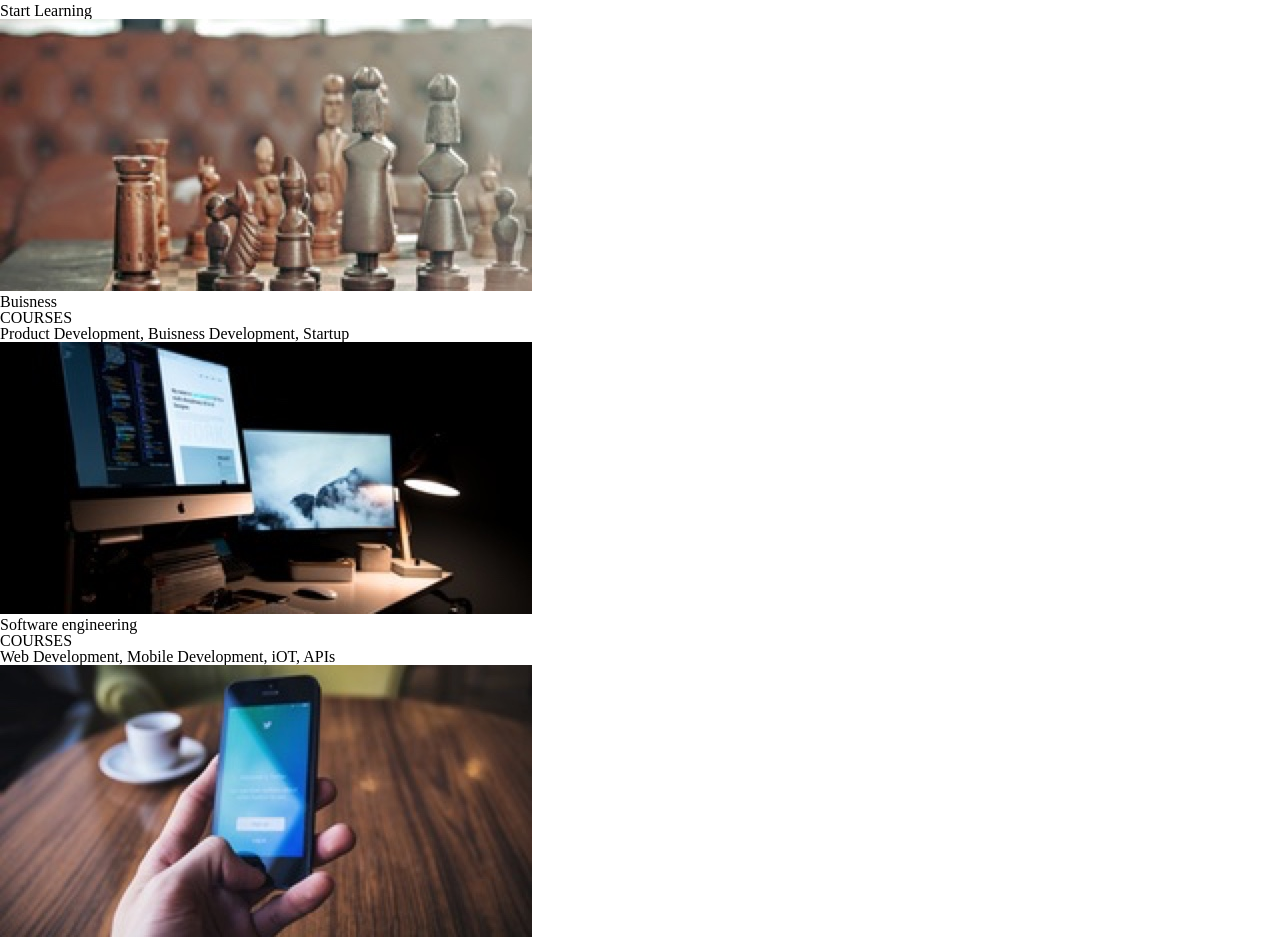
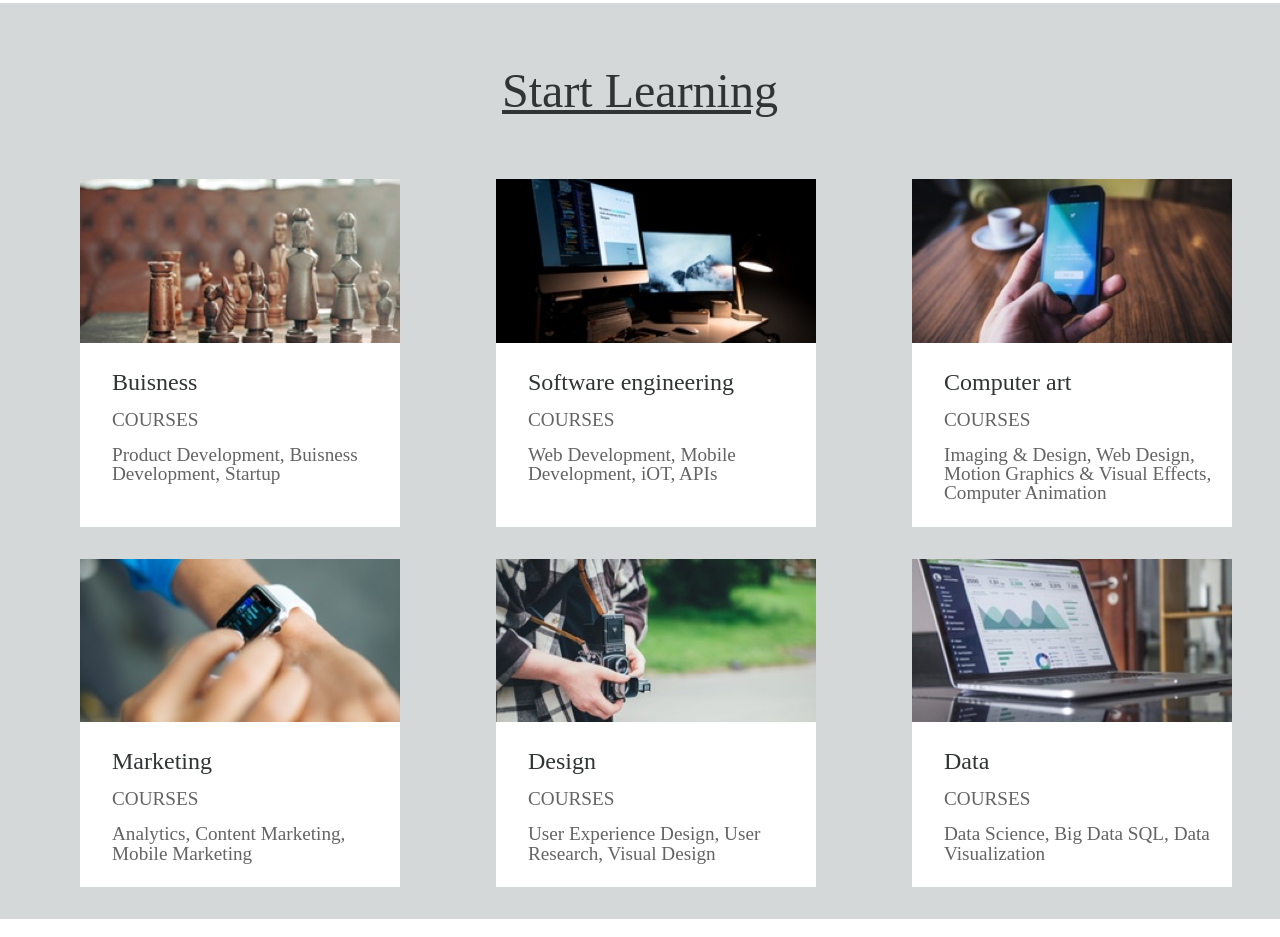
Before and after one commit to AMA7103/Colmar_Academy, a plain HTML site: page index.html in a window 1280 px wide. Shown: the part 1564-2501 px from the top of the page. Drawn offline with Linux system fonts and the light colour scheme.

Commit message:
Finish course section css and debug html.

```diff
--- a/index.html
+++ b/index.html
@@ -71,7 +71,7 @@
         </div>
       </div>
     </div>
-    <div class="courses">
+    <div class="courses background">
       <h1>Start Learning</h1>
       <div class="container">
         <div class="course">
@@ -79,21 +79,21 @@
           alt="chess pieces">
           <h2>Buisness</h2>
           <h3>COURSES</h3>
-          <h3>Product Development, Buisness Development, Startup</h3>
+          <h3 id="space">Product Development, Buisness Development, Startup</h3>
         </div>
         <div class="course">
           <img src="./resources/capstone_colmar_assets/images/course-software.jpg"
           alt="computers">
           <h2>Software engineering</h2>
           <h3>COURSES</h3>
-          <h3>Web Development, Mobile Development, iOT, APIs</h3>
+          <h3 id="space">Web Development, Mobile Development, iOT, APIs</h3>
         </div>
         <div class="course">
           <img src="./resources/capstone_colmar_assets/images/course-computer-art.jpg"
           alt="a phone">
           <h2>Computer art</h2>
           <h3>COURSES</h3>
-          <h3>Imaging & Design, Web Design, Motion Graphics & Visual Effects,
+          <h3 id="space">Imaging & Design, Web Design, Motion Graphics & Visual Effects,
               Computer Animation</h3>
         </div>
         <div class="course">
@@ -101,21 +101,21 @@
           alt="Smart watch">
           <h2>Marketing</h2>
           <h3>COURSES</h3>
-          <h3>Analytics, Content Marketing, Mobile Marketing</h3>
+          <h3 id="space">Analytics, Content Marketing, Mobile Marketing</h3>
         </div>
         <div class="course">
           <img src="./resources/capstone_colmar_assets/images/course-design.jpg"
           alt="Camera">
           <h2>Design</h2>
           <h3>COURSES</h3>
-          <h3>User Experience Design, User Research, Visual Design</h3>
+          <h3 id="space">User Experience Design, User Research, Visual Design</h3>
         </div>
         <div class="course">
           <img src="./resources/capstone_colmar_assets/images/course-data.jpg"
           alt="Computer with chart">
           <h2>Data</h2>
           <h3>COURSES</h3>
-          <h3>Data Science, Big Data SQL, Data Visualization</h3>
+          <h3 id="space">Data Science, Big Data SQL, Data Visualization</h3>
         </div>
       </div>
     </div>
--- a/resources/css/style.css
+++ b/resources/css/style.css
@@ -164,3 +164,55 @@ html {
 .main .info .block .text a{
   line-height: 3rem;
 }
+
+/*----------------------------COURSE SECTION-----------------------*/
+
+.courses {
+  display: flex;
+  flex-direction: column;
+  align-items: center;
+}
+
+.container {
+  display: flex;
+  flex-direction: row;
+  flex-wrap: wrap;
+  justify-content: center;
+}
+
+.course {
+  width: 20rem;
+  margin: 0 2rem 2rem 4rem;
+  background-color: white;
+}
+
+.courses img {
+  height: auto;
+  width: 100%;
+}
+
+.courses h1 {
+  margin: 4rem;
+  font-size: 3rem;
+  color: rgb(49, 52, 53);
+  text-decoration: underline;
+}
+
+.courses h2 {
+  margin-left: 2rem;
+  margin-top: 1.5rem;
+  margin-bottom: 1rem;
+  font-size: 1.5rem;
+  color: rgb(49, 52, 53);
+}
+
+.courses h3 {
+  margin-left: 2rem;
+  margin-bottom: 1rem;
+  font-size: 1.2rem;
+  color: rgb(100, 100, 100);
+}
+
+#space {
+  margin-bottom: 1.5rem;
+}
```
